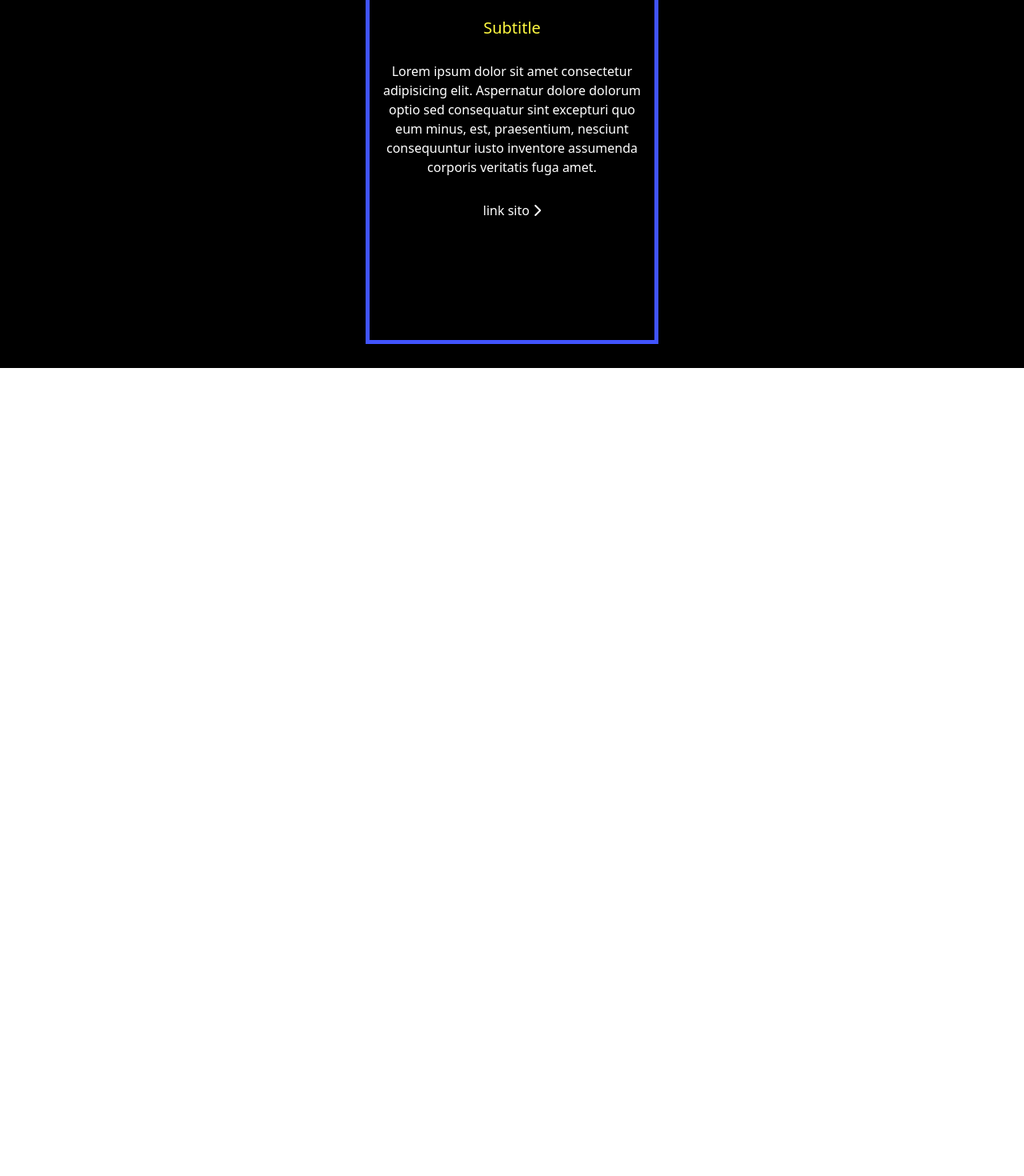
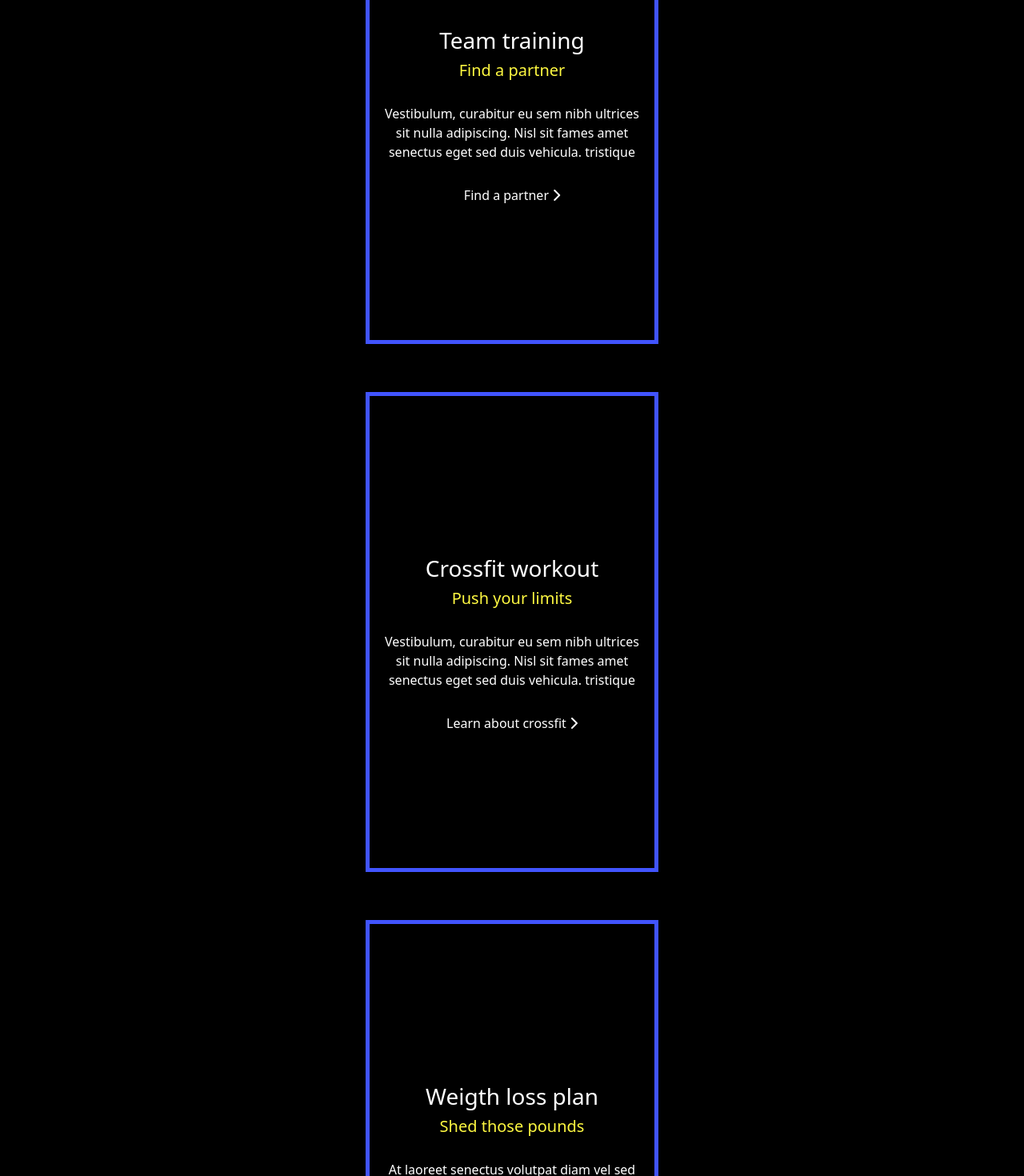
Before and after one commit to Francesco-Matteucci/proj-html-vuejs, a Vue app: page / in a window 1280 px wide. Shown: the part 200-1670 px from the top of the page at 80% size. Before the commit the page ends 800 px from the top, so only its background shows below. Built offline with nearby package versions, Linux system fonts and the light colour scheme.

Commit message:
Array in v-for

```diff
--- a/src/components/TypesPlans.vue
+++ b/src/components/TypesPlans.vue
@@ -9,8 +9,22 @@
                     icon: "clock",
                     title: "Team training",
                     subtitle: "Find a partner",
-                    discription: "Vestibulum, curabitur eu sem nibh ultrices sit nulla adipiscing. Nisl sit fames amet senectus eget sed duis vehicula. tristique",
-                    link:"Find a partner"
+                    description: "Vestibulum, curabitur eu sem nibh ultrices sit nulla adipiscing. Nisl sit fames amet senectus eget sed duis vehicula. tristique",
+                    link:"Find a partner "
+                },
+                {
+                    icon: "",
+                    title: "Crossfit workout",
+                    subtitle: "Push your limits",
+                    description: "Vestibulum, curabitur eu sem nibh ultrices sit nulla adipiscing. Nisl sit fames amet senectus eget sed duis vehicula. tristique",
+                    link:"Learn about crossfit "
+                },
+                {
+                    icon: "clock",
+                    title: "Weigth loss plan",
+                    subtitle: "Shed those pounds",
+                    description: "At laoreet senectus volutpat diam vel sed amet pellentesque. Lobortis ut aliquam risus purus. A tellus ut etiam.",
+                    link:"Schedule a workout "
                 },
 ]
         }
@@ -19,14 +33,14 @@
 </script>
 
 <template>
-    <section v-for="item in info">
+    <section v-for="(item, i) in info" :key="i">
         <a href="https://themeforest.net/item/avada-responsive-multipurpose-theme/2833226?irgwc=1&clickid=RTpRi5yN2xyKTIqQnV04UVzBUkCyM5U5S2udUA0&iradid=275988&irpid=1292887&iradtype=ONLINE_TRACKING_LINK&irmptype=mediapartner&mp_value1=&utm_campaign=af_impact_radius_1292887&utm_medium=affiliate&utm_source=impact_radius" id="card" class="container">
-            <i id="icon" class="fa-solid fa-{{info.icon}}"></i>
-            <h3>{{ info.title}}</h3>
-            <h5>{{ info.subtitle}}Subtitle</h5>
-            <p>{{ info.description}}Lorem ipsum dolor sit amet consectetur adipisicing elit. Aspernatur dolore dolorum optio sed consequatur sint excepturi quo eum minus, est, praesentium, nesciunt consequuntur iusto inventore assumenda corporis veritatis fuga amet.</p>
+            <i id="icon" class="fa-regula fa-clock"></i>
+            <h3>{{ info[i].title}}</h3>
+            <h5>{{ info[i].subtitle}}</h5>
+            <p>{{ info[i].description}}</p>
             <div>
-                <span>{{ info.description}}link sito </span>
+                <span>{{ info[i].link}}</span>
                 <i class="fa-solid fa-chevron-right "></i>
             </div>
         </a>
@@ -40,6 +54,7 @@ section {
     background-color: black;
     color: white;
     padding: 30px;
+
 
     #card{
         width: 30%;
```
